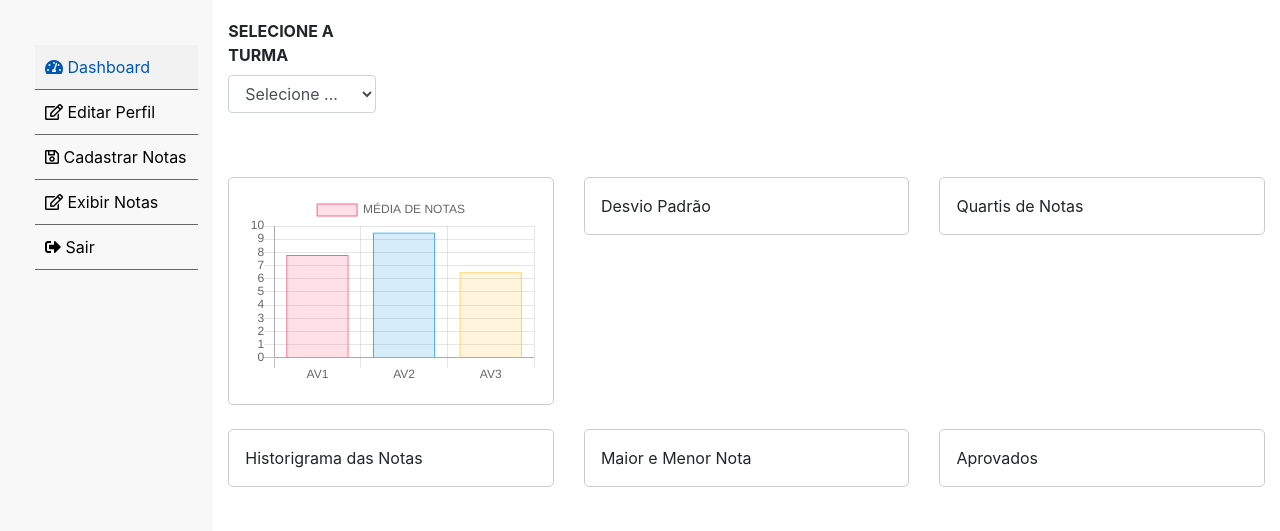
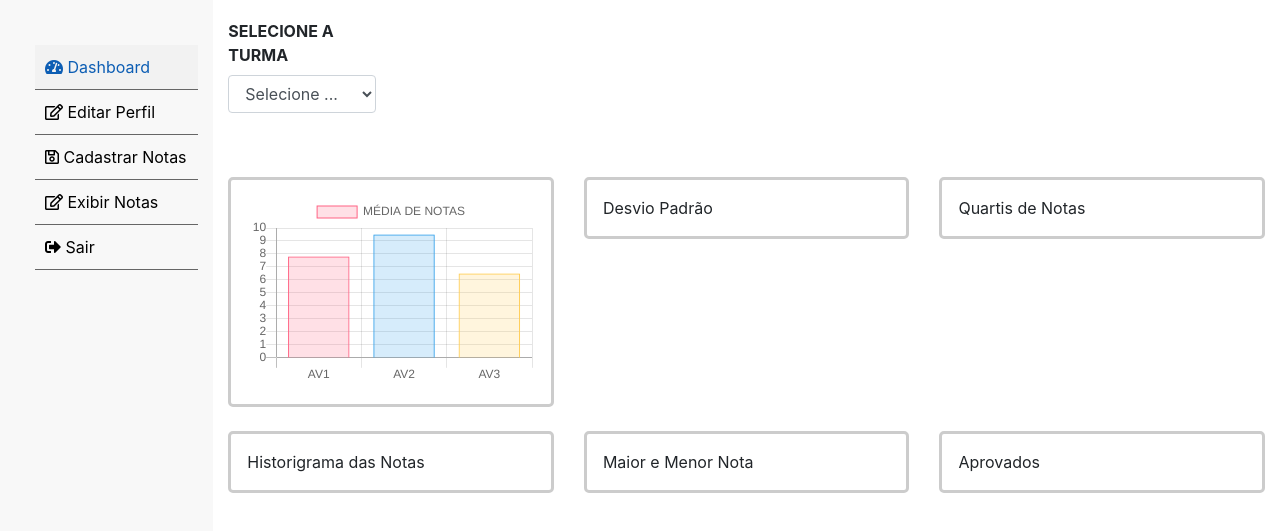
Before and after one commit to soraya2016102077/AV1WEB, a plain HTML site: page dashboard.html in a window 1280 px wide. In both pictures the pointer is over the link "Dashboard". Shown: the part 101-632 px from the top of the page. Drawn offline with nearby package versions, Linux system fonts and the light colour scheme.

Commit message:
mudança teste

```diff
--- a/assets/css/style.css
+++ b/assets/css/style.css
@@ -32,7 +32,7 @@
 }
 
 .itens-menu ul li:hover a {
-  color: #0056b3;
+  color: #0d5eb4;
 }
 
 .itens-menu ul li a {
@@ -42,7 +42,7 @@
 }
 
 .box {
-  border: 1px solid #ccc;
+  border: 3px solid #ccc;
   border-radius: 5px;
 }
 
```
